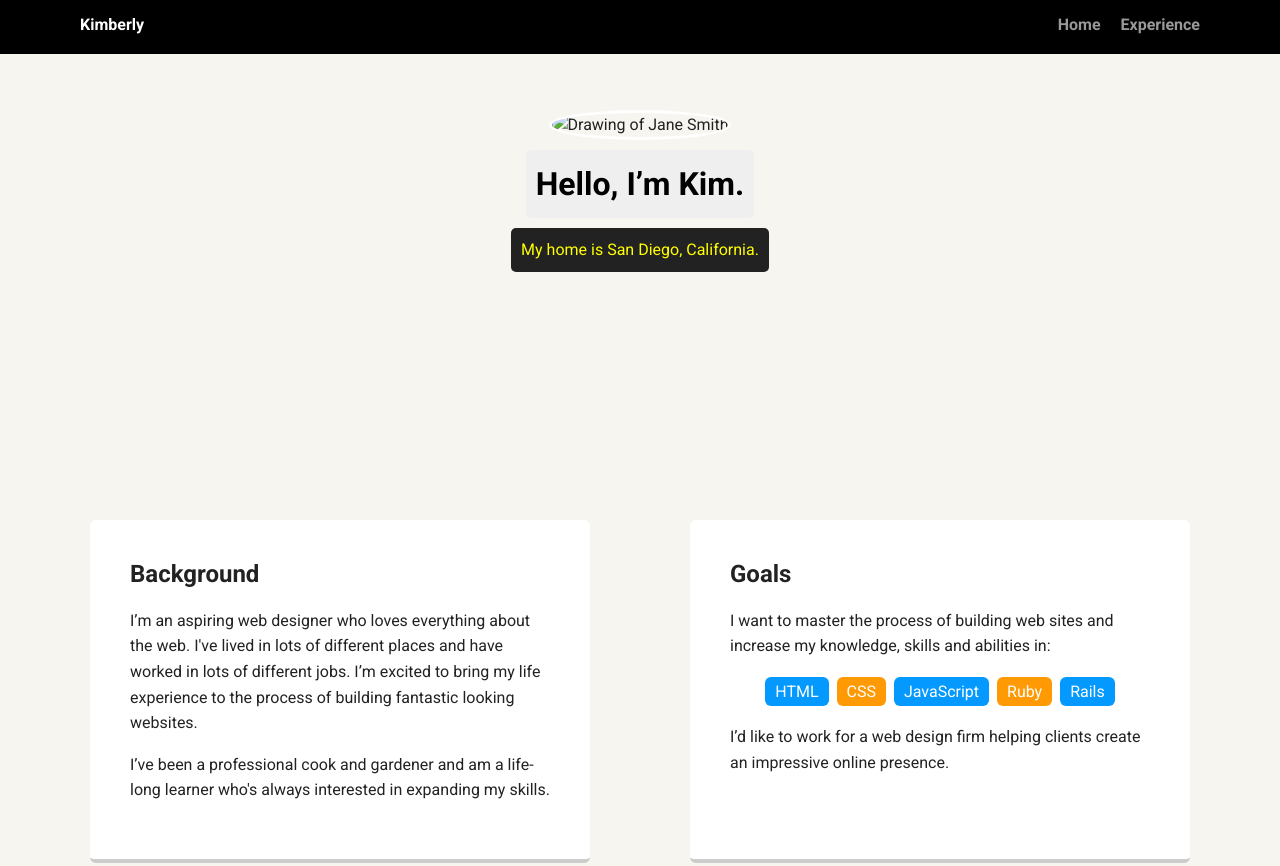
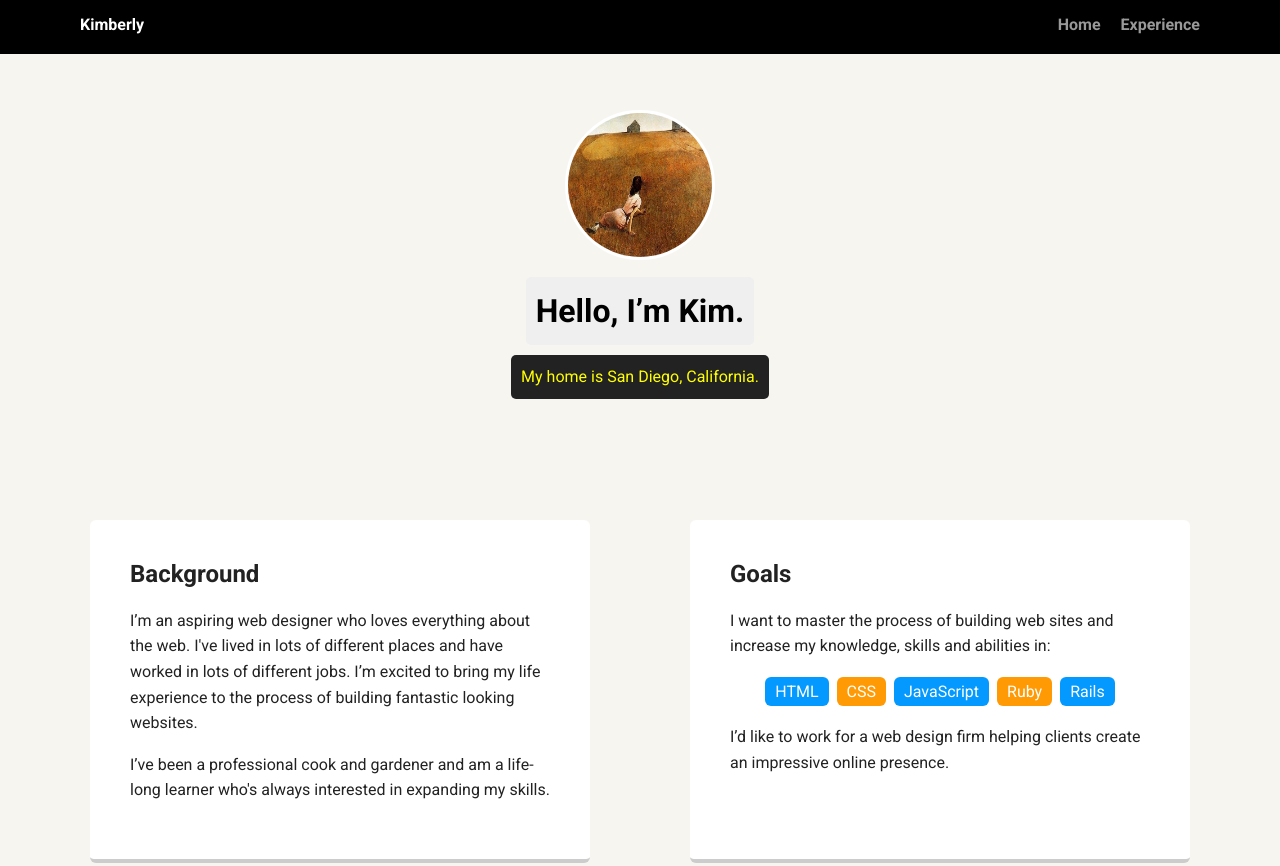
Before and after one commit to kceralde/personal-profile-page, a plain HTML site: page index.html in a window 1280 px wide. Shown: the top 866 px of the page. Drawn offline with Linux system fonts and the light colour scheme; a web font is replaced by a local one.

Commit message:
Updated image path

```diff
--- a/index.html
+++ b/index.html
@@ -17,7 +17,7 @@
     </div>
 
     <header>
-      <img src="images/me.png" alt="Drawing of Jane Smith" class="profile-image">
+      <img src="images/me.jpg" alt="Drawing of Jane Smith" class="profile-image">
       <h1 class="tag name">Hello, I’m Kim.</h1>
       <p class="tag location">My home is San Diego, California.</p>
     </header>
```
